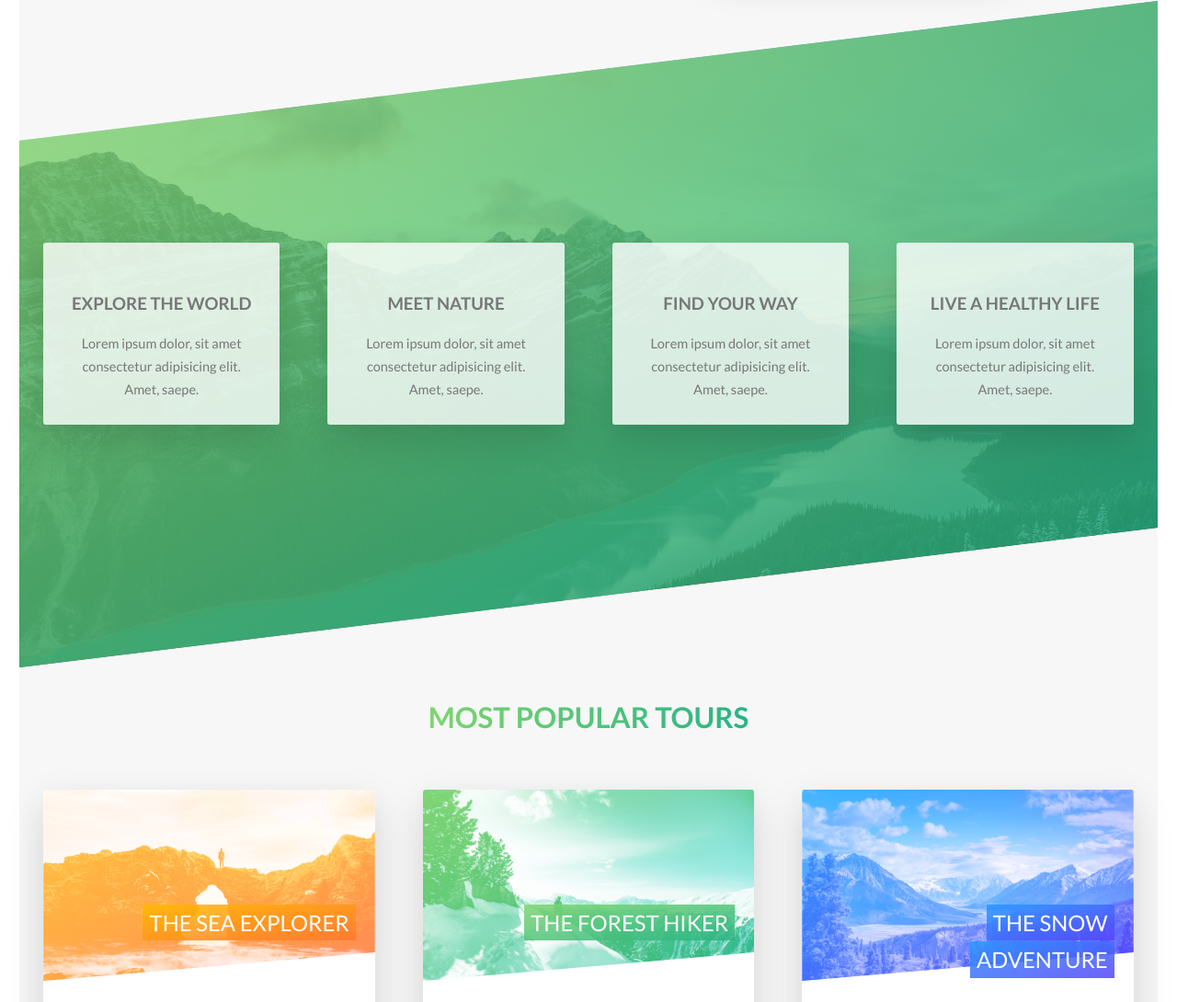
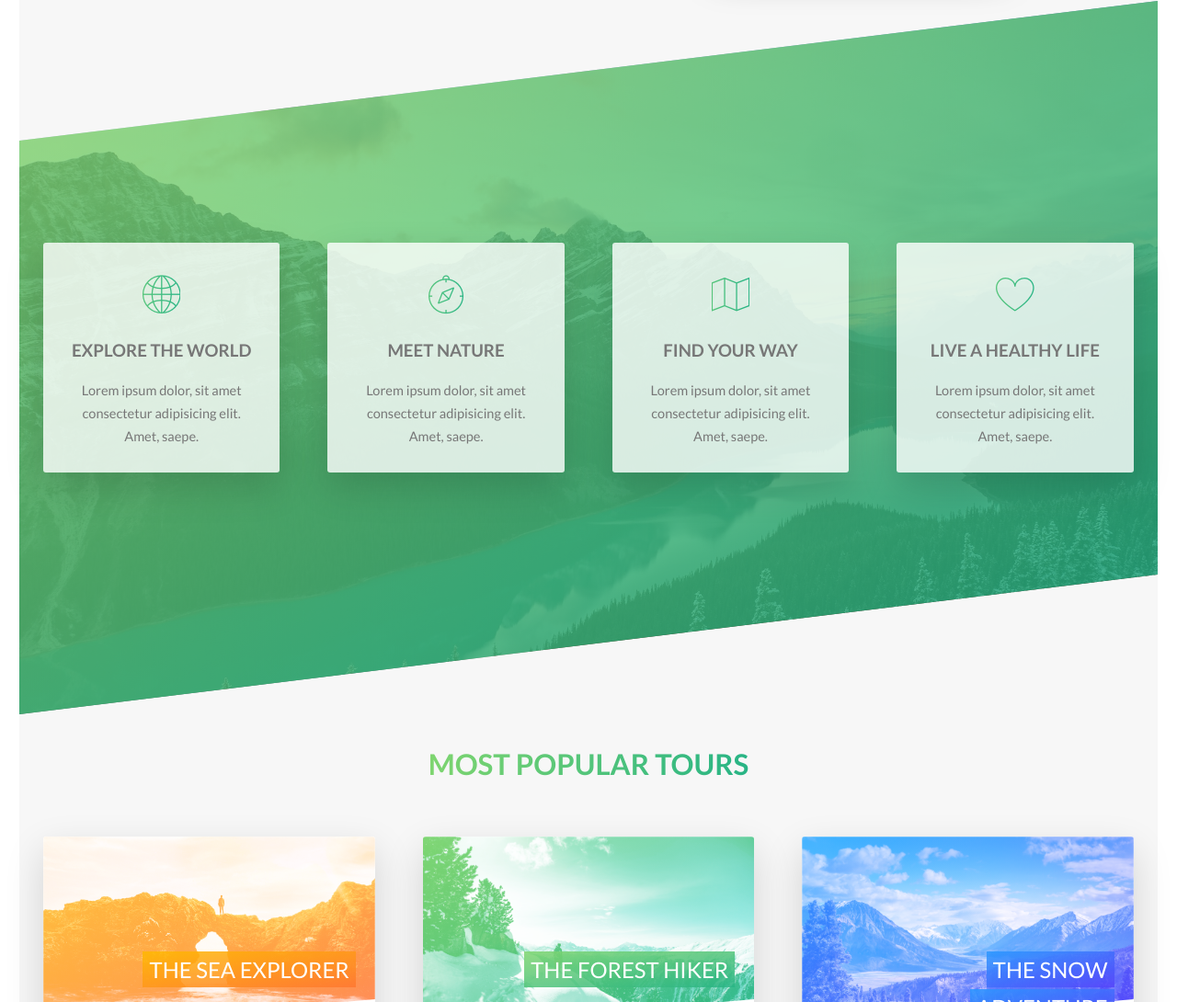
Before and after one commit to supriyoMondal/Natours-sass, a website: page index.html in a window 1280 px wide. Shown: the part 1312-2402 px from the top of the page at 92% size. Drawn offline with Linux system fonts and the light colour scheme.

Commit message:
Final Build

```diff
--- a/index.html
+++ b/index.html
@@ -7,7 +7,7 @@
 
     <link href="https://fonts.googleapis.com/css?family=Lato:100,300,400,700,900" rel="stylesheet">
 
-    <!-- <link rel="stylesheet" href="css/icon-font.css"> -->
+    <link rel="stylesheet" href="css/icon-font.css">
     <link rel="stylesheet" href="css/style.css">
     <link rel="shortcut icon" type="image/png" href="img/favicon.png">
 
--- a/sass/base/_base.scss
+++ b/sass/base/_base.scss
@@ -34,3 +34,8 @@ body{
        padding: 0;
     }
 }
+
+::selection{
+    background-color: $color-primary;
+    color:#fff
+}
```
Also changed, not shown: sass/abstruct/_mixin.scss (+4 -4 lines), css/style.comp.css, css/style.concat.css, css/style.css.
